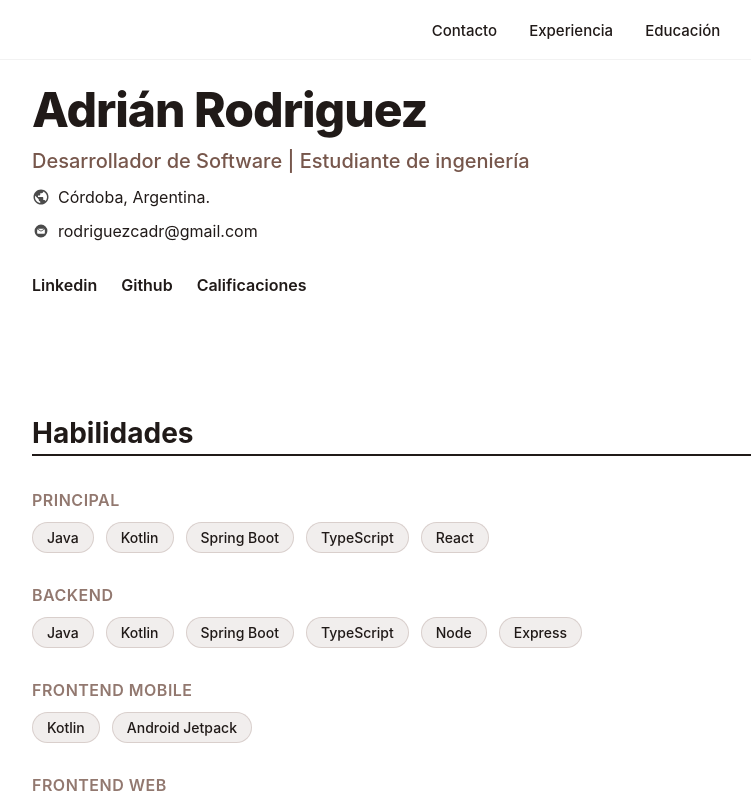
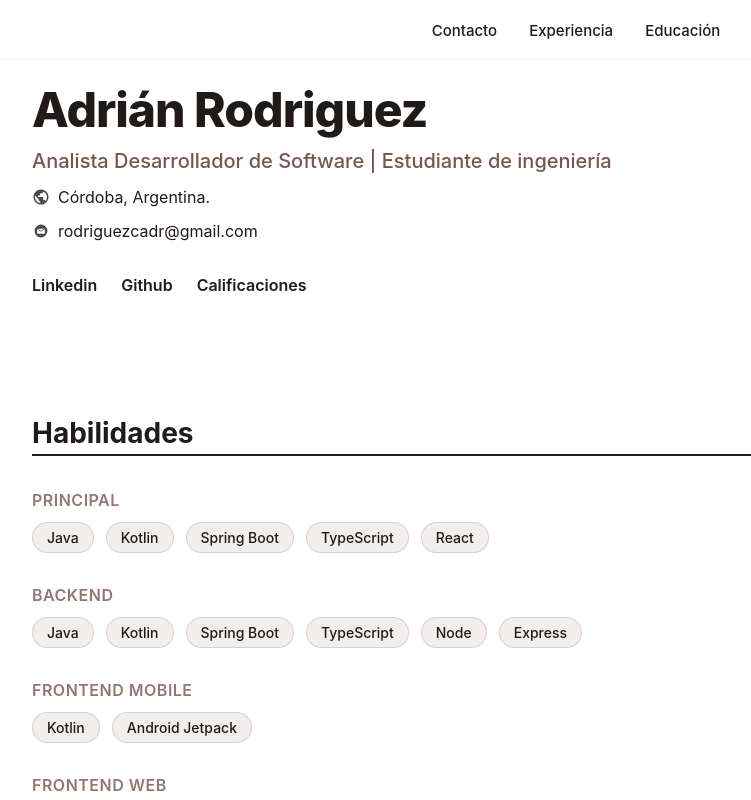
Before and after one commit to 2piradrian/portfolio-web, a Next.js app: page / in a window 1280 px wide. Shown: the top 800 px of the page, without its empty margins (64-815 px from the left). Built offline with nearby package versions, Linux system fonts and the light colour scheme.

Commit message:
hero updated

```diff
--- a/src/sections/Hero/Hero.tsx
+++ b/src/sections/Hero/Hero.tsx
@@ -11,7 +11,7 @@ export default function Hero() {
 				Adrián Rodriguez
 			</h1>
 			<p className={style.about}>
-				Desarrollador de Software | Estudiante de ingeniería
+				Analista Desarrollador de Software | Estudiante de ingeniería
 			</p>
 			<div className={style.location}>
 				<Image src={world} alt="Residencia" />
```
